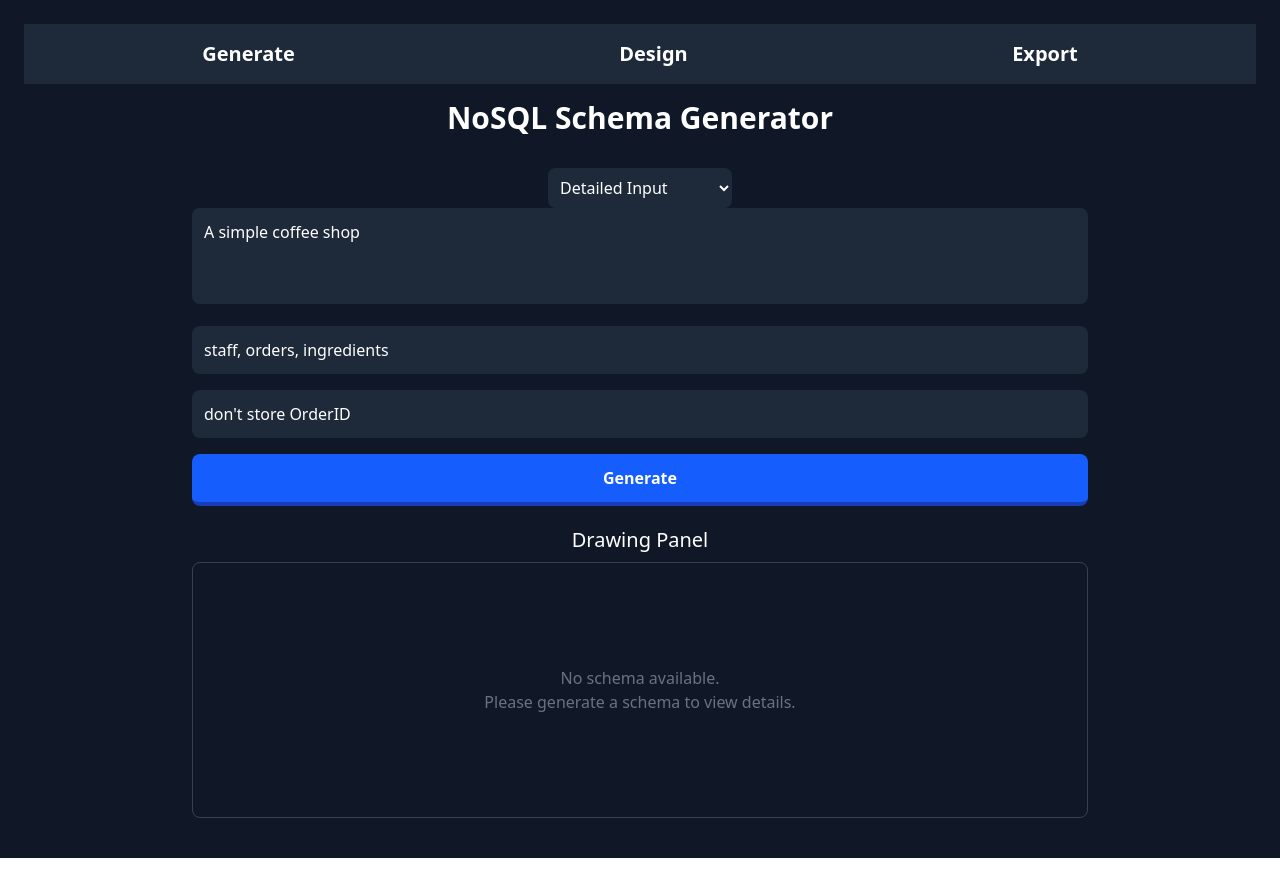
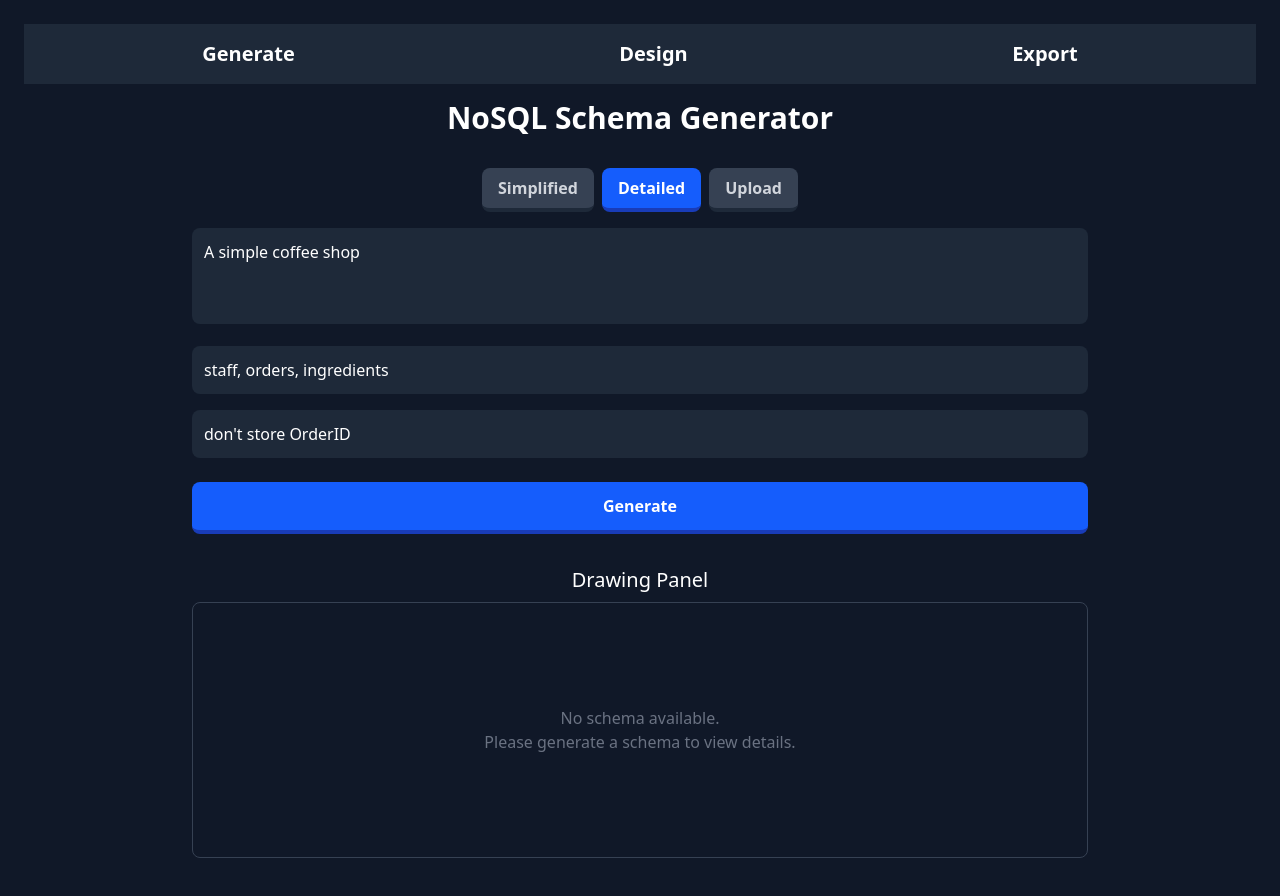
Before and after one commit to IsuruG99/NoSQL-Designer, a React (Vite) app in the folder DBPlanner/: page / in a window 1280 px wide. Before the commit the page ends 858 px from the top, so only its background shows below. Built offline with nearby package versions, Linux system fonts and the light colour scheme.

Commit message:
Slight UI Adaptation

```diff
--- a/DBPlanner/src/generatePage.jsx
+++ b/DBPlanner/src/generatePage.jsx
@@ -10,7 +10,7 @@ function Generate() {
     constraints: "don't store OrderID"
   });
 
-  const [inputMode, setInputMode] = useState("Detailed"); // or "Simplified"
+  const [inputMode, setInputMode] = useState("Detailed");
   const [loading, setLoading] = useState(false);
   const [elapsedTime, setElapsedTime] = useState(0);
   const [generated, setGenerated] = useState(false);
@@ -38,15 +38,12 @@ function Generate() {
 
     const handleSchemaResponse = (data) => {
       if (data.schema) {
-        console.log("Received schema:", data.schema);
         setSchema(data.schema);
-
         if (data.schema.collections && typeof data.schema.collections === "object") {
           setEntities(Object.values(data.schema.collections));
         } else if (Array.isArray(data.schema.entities)) {
           setEntities(data.schema.entities);
         }
-
         setGenerated(true);
       } else {
         throw new Error(data.detail || "Invalid schema format received");
@@ -56,12 +53,9 @@ function Generate() {
     try {
       const startTime = performance.now();
 
-      // Mode: Upload File
       if (inputMode === "Upload") {
         const file = formData.uploadedFile;
-        if (!file) {
-          throw new Error("Please upload a file");
-        }
+        if (!file) throw new Error("Please upload a file");
 
         const reader = new FileReader();
         reader.onload = async (e) => {
@@ -77,7 +71,6 @@ function Generate() {
             const data = await response.json();
             handleSchemaResponse(data);
           } catch (err) {
-            console.error("Upload error:", err);
             setError(err.message);
             setSchema(null);
           } finally {
@@ -85,15 +78,11 @@ function Generate() {
             setLoading(false);
           }
         };
-
         reader.readAsText(file);
-        return; // Exit outer try
+        return;
       }
 
-      // Modes: Detailed / Simplified
-      if (!formData.description.trim()) {
-        throw new Error("Description is required");
-      }
+      if (!formData.description.trim()) throw new Error("Description is required");
 
       const response = await fetch("http://127.0.0.1:8000/api/generate-schema", {
         method: "POST",
@@ -102,14 +91,9 @@ function Generate() {
       });
 
       if (!response.ok) throw new Error(`HTTP error! status: ${response.status}`);
-
       const data = await response.json();
-      const endTime = performance.now();
-      console.log(`API call took ${endTime - startTime}ms`);
-
       handleSchemaResponse(data);
     } catch (err) {
-      console.error("Generation error:", err);
       setError(err.message);
       setSchema(null);
     } finally {
@@ -120,26 +104,25 @@ function Generate() {
     }
   }, [formData, inputMode, setSchema, setEntities]);
 
-
-  const handleNavigate = useCallback(() => {
-    navigate("/editor");
-  }, [navigate]);
+  const handleNavigate = useCallback(() => navigate("/editor"), [navigate]);
 
   return (
     <div className="flex flex-col items-center w-full h-full p-4">
-      <div className="flex justify-end">
-        <select
-          value={inputMode}
-          onChange={(e) => setInputMode(e.target.value)}
-          className="bg-gray-800 text-white p-2 rounded-lg"
+      <div className="w-full max-w-4xl">
+        <div className="flex space-x-2 mb-4 justify-center ">
+          {["Simplified", "Detailed", "Upload"].map(mode => (
+            <button
+              key={mode}
+              onClick={() => setInputMode(mode)}
+              className={`px-4 py-2 rounded-lg font-semibold border-b-4 transition-all ${inputMode === mode
+                ? "bg-blue-600 border-blue-800 text-white"
+                : "bg-gray-700 border-gray-800 text-gray-300 hover:bg-gray-600"}`}
             >
-          <option value="Detailed">Detailed Input</option>
-          <option value="Simplified">Simplified Sentence</option>
-          <option value="Upload">Upload File</option>
-        </select>
+              {mode}
+            </button>
+          ))}
         </div>
-      <div className="w-full max-w-4xl space-y-4">
-        {/* Form Inputs */}
+
         <div className="space-y-4">
           {inputMode === "Detailed" && (
             <>
@@ -148,7 +131,6 @@ function Generate() {
                 onChange={handleInputChange("description")}
                 placeholder="Description *"
                 className="w-full p-3 bg-gray-800 text-white rounded-lg h-24 resize-none"
-                aria-label="Schema description"
                 required
               />
               <input
@@ -156,14 +138,12 @@ function Generate() {
                 onChange={handleInputChange("entities")}
                 placeholder="Entities (comma-separated, optional)"
                 className="w-full p-3 bg-gray-800 text-white rounded-lg"
-                aria-label="Entities"
               />
               <input
                 value={formData.constraints}
                 onChange={handleInputChange("constraints")}
                 placeholder="Constraints (comma-separated, optional)"
                 className="w-full p-3 bg-gray-800 text-white rounded-lg"
-                aria-label="Constraints"
               />
             </>
           )}
@@ -188,6 +168,7 @@ function Generate() {
               <span>.</span>
             </div>
           )}
+
           {inputMode === "Upload" && (
             <div className="bg-gray-800 p-3 rounded-lg text-white space-y-2">
               <p className="text-sm">Upload your schema file (.json, .cql, .bson)</p>
@@ -203,16 +184,14 @@ function Generate() {
             </div>
           )}
         </div>
-        {/* Action Buttons */}
-        <div className="flex flex-col space-y-3">
+
+        <div className="flex flex-col space-y-3 mt-6">
           <button
             onClick={handleGenerate}
             disabled={loading || !formData.description.trim()}
             className={`w-full p-3 rounded-lg font-semibold border-b-4 transition-all ${loading || !formData.description.trim()
               ? "bg-gray-600 cursor-not-allowed"
-              : "bg-blue-600 hover:bg-blue-700 border-blue-800"
-              }`}
-            aria-busy={loading}
+              : "bg-blue-600 hover:bg-blue-700 border-blue-800"}`}
           >
             {loading ? `Generating... (${elapsedTime}s)` : "Generate"}
           </button>
@@ -222,9 +201,7 @@ function Generate() {
               Error: {error}
             </div>
           )}
-        </div>
 
-        {/* Results Section */}
           <Panel
             schema={schema}
             loading={loading}
@@ -242,6 +219,7 @@ function Generate() {
           )}
         </div>
       </div>
+    </div>
   );
 }
 
```
Lines whose indentation alone changed are shown as unchanged.
